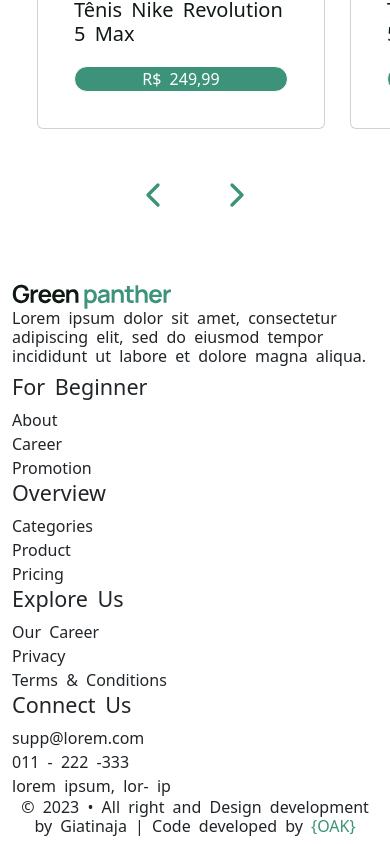
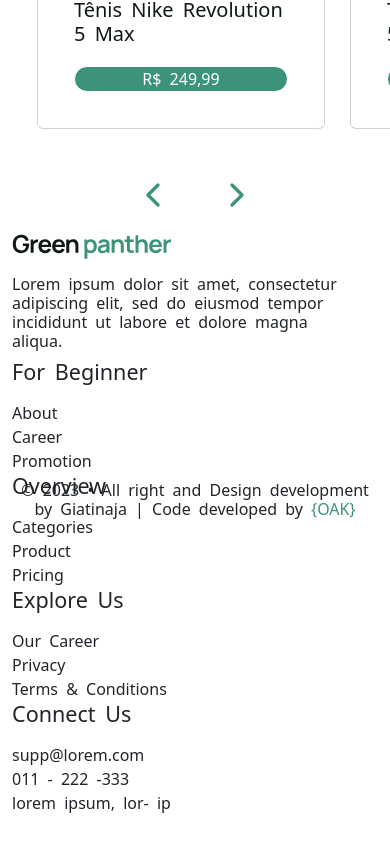
Before and after one commit to macaury/Green-Panther, a React (Vite) app in the folder carvalho-ecommerce/: page / in a window 390 px wide. Shown: the part 3892-4736 px from the top of the page. After the commit the page ends 4707 px from the top, so only its background shows below. Built offline with nearby package versions, Linux system fonts and the light colour scheme.

Commit message:
fix style

```diff
--- a/carvalho-ecommerce/index.html
+++ b/carvalho-ecommerce/index.html
@@ -2,9 +2,12 @@
 <html lang="Pt-br">
   <head>
     <meta charset="UTF-8" />
+    <link rel="shortcut icon" href="src/assets/web_icon/logo_ico_web.svg" type="image/x-icon">
+
     <meta name="viewport" content="width=device-width, initial-scale=1.0" />
-    <title>CarvalhoShop</title>
+    <title>Green Pather</title>
     <link rel="stylesheet" href="./src/css/main.css">
+    <script src="https://unpkg.com/scrollreveal"></script>
   </head>
   <body>
     <div id="root"></div>
--- a/carvalho-ecommerce/src/App.jsx
+++ b/carvalho-ecommerce/src/App.jsx
@@ -1,7 +1,7 @@
 import React from "react";
 
 import Navbar from "./components/Nav_bar.jsx";
-import Home from './components/Home'
+import Home from "./components/Home";
 import Brands from "./components/Brands";
 import Categories from "./components/Categories";
 import Products from "./components/ProductsPop";
--- a/carvalho-ecommerce/src/components/Footer.jsx
+++ b/carvalho-ecommerce/src/components/Footer.jsx
@@ -12,11 +12,11 @@ function Footer() {
 
   return (
     <>
-      <Container id="footer" style={{ listStyle: "none" }}>
-        <Row>
+      <Container >
+        <Row id="footer">
           <Col md="4">
             <div>
-              <div className="logo">
+              <div className="logo mb-3 delayExtraBigReveal">
                 {" "}
                 <img src={logo} alt="" />
               </div>
@@ -28,7 +28,7 @@ function Footer() {
           </Col>
           <Col md="2">
             <div>
-              <h4>For Beginner</h4>
+              <h4 className="mb-3">For Beginner</h4>
               <div>
                 <li>About</li>
                 <li>Career</li>
@@ -38,7 +38,7 @@ function Footer() {
           </Col>
           <Col md="2">
             <div>
-              <h4>Overview</h4>
+              <h4 className="mb-3">Overview</h4>
               <div>
                 <li>Categories</li>
                 <li>Product</li>
@@ -48,7 +48,7 @@ function Footer() {
           </Col>
           <Col md="2">
             <div>
-              <h4>Explore Us</h4>
+              <h4 className="mb-3">Explore Us</h4>
               <div>
                 <li>Our Career</li>
                 <li>Privacy</li>
@@ -58,7 +58,7 @@ function Footer() {
           </Col>
           <Col md="2">
             <div>
-              <h4>Connect Us</h4>
+              <h4 className="mb-3">Connect Us</h4>
               <div>
                 <li>supp@lorem.com</li>
                 <li>011 - 222 -333</li>
@@ -69,7 +69,15 @@ function Footer() {
         </Row>
         <Row>
           <div className="copyright text-center ">
-            <h6> &copy; {year} • All right and Design development by Giatinaja | Code developed by <a className="oak" href="https://macaury.github.io/Portifolio/">  {"{OAK}"}</a></h6>
+            <h6>
+              {" "}
+              &copy; {year} • All right and Design development by Giatinaja |
+              Code developed by{" "}
+              <a className="oak" href="https://macaury.github.io/Portifolio/">
+                {" "}
+                {"{OAK}"}
+              </a>
+            </h6>
           </div>
         </Row>
       </Container>
--- a/carvalho-ecommerce/src/components/Home.jsx
+++ b/carvalho-ecommerce/src/components/Home.jsx
@@ -5,13 +5,15 @@ import Button from "react-bootstrap/Button";
 import Row from "react-bootstrap/Row";
 import Col from "react-bootstrap/Col";
 
+
+
 import home_img from "../assets/home/StartImage.svg";
 
 function Home() {
   return (
     <>
       <Container>
-        <Row className="justify-content-between">
+        <Row className="justify-content-between  ">
           <Col md="4">
             <div className="home_box_text">
               <h1 className="">Best Place to Buy <span style={{color:"#3C9379"}}>Everything.</span></h1>
@@ -20,7 +22,7 @@ function Home() {
             </div>
           </Col>
           <Col md="8">
-            <div className="home_image">
+            <div className="home_image ">
               <img src={home_img} />
             </div>
           </Col>
--- a/carvalho-ecommerce/src/components/ProductsPop.jsx
+++ b/carvalho-ecommerce/src/components/ProductsPop.jsx
@@ -5,6 +5,8 @@ import { useState, useEffect, useRef } from "react";
 import Container from "react-bootstrap/Container";
 import Row from "react-bootstrap/Row";
 import Card from "react-bootstrap/Card";
+
+import "./scrollreveals"
 
 import Button from "react-bootstrap/Button";
 
@@ -36,11 +38,11 @@ function Products() {
   return (
     <>
       <Container id="products_pop">
-        <Row className="products_pop_title">
+        <Row className="products_pop_title ">
           <h2>Populer Products From All Brands</h2>
         </Row>
         <Row>
-          <div className="carousel" ref={carousel}>
+          <div className="carousel  " ref={carousel}>
             {data.map((item) => {
               const { id, name, price, image } = item;
               var price_correct = price.toLocaleString("pt-br", {
--- /dev/null
+++ b/carvalho-ecommerce/src/components/scrollreveals.jsx
@@ -0,0 +1,15 @@
+
+
+export default function initScrollReveal() {
+    const sr = ScrollReveal({
+      origin: "top",
+      distance: "50px",
+      duration: 2000,
+    });
+
+    sr.reveal(".delaySmallReveal", { delay: 200 });
+    sr.reveal(".delayMediumReveal", { delay: 300 });
+    sr.reveal(".delayLargeReveal", { delay: 400 });
+    sr.reveal(".delayExtraBigReveal", { delay: 600 });
+    sr.reveal(".intervalCardReveal", { interval: 400 });
+  }
--- a/carvalho-ecommerce/src/css/Footer.css
+++ b/carvalho-ecommerce/src/css/Footer.css
@@ -1,17 +1,16 @@
-#footer{
-    margin-top: 50px;
-    height: 250px;
-    width: 100%;
+#footer {
+  height: 250px;
+  width: 100%;
+  list-style: none;
 }
 
-
-.copyright{
-
-
+#footer > .col-md-2,
+.col-md-4 {
+  margin: auto;
+  display: block;
 }
 
-
-.oak{
-    text-decoration: none;
-    color: var(--primary-color);
+.oak {
+  text-decoration: none;
+  color: var(--primary-color);
 }
--- a/package.json
+++ b/package.json
@@ -1,5 +1,6 @@
 {
   "dependencies": {
-    "react-icons": "^4.7.1"
+    "react-icons": "^4.7.1",
+    "scrollreveal": "^4.0.9"
   }
 }
```
Also changed, not shown: carvalho-ecommerce/src/assets/web_icon/logo_ico_web.svg (added), 1 other file (tests, documents, lock files or other folders).
